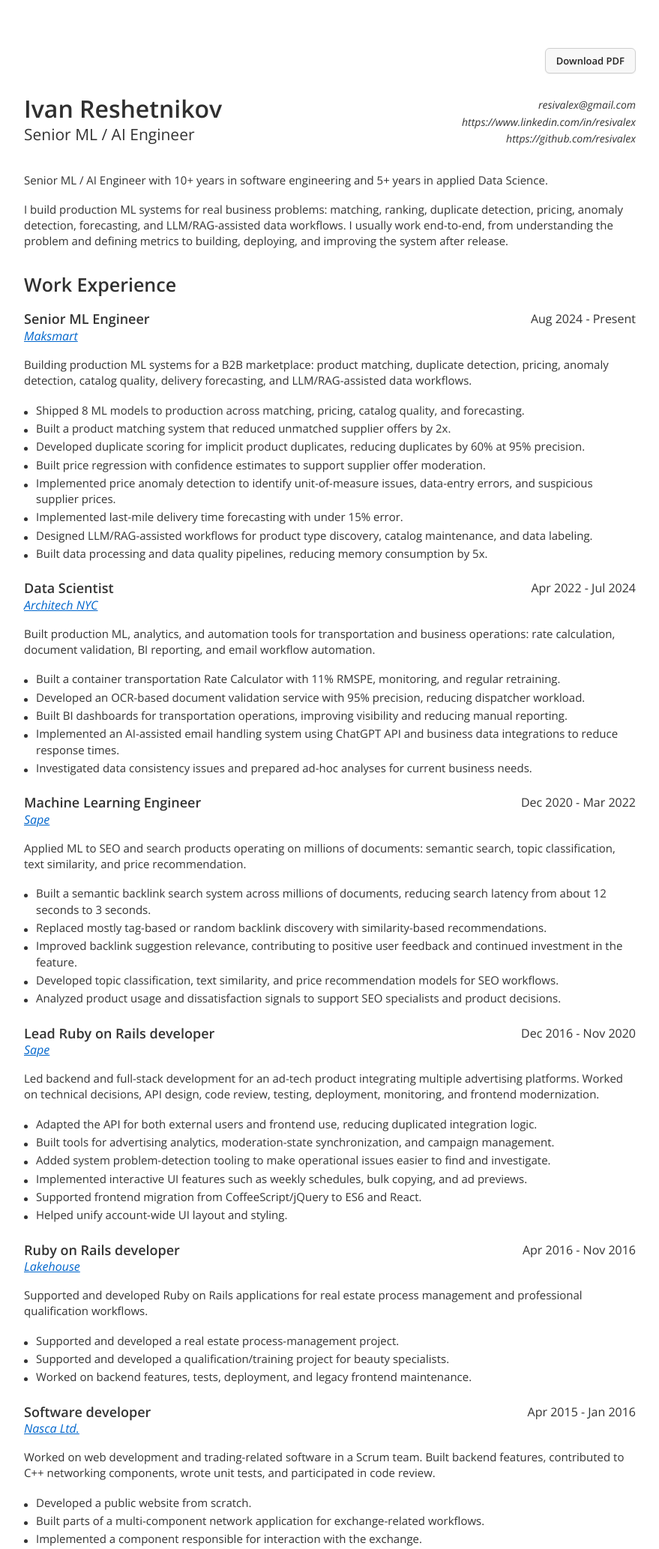
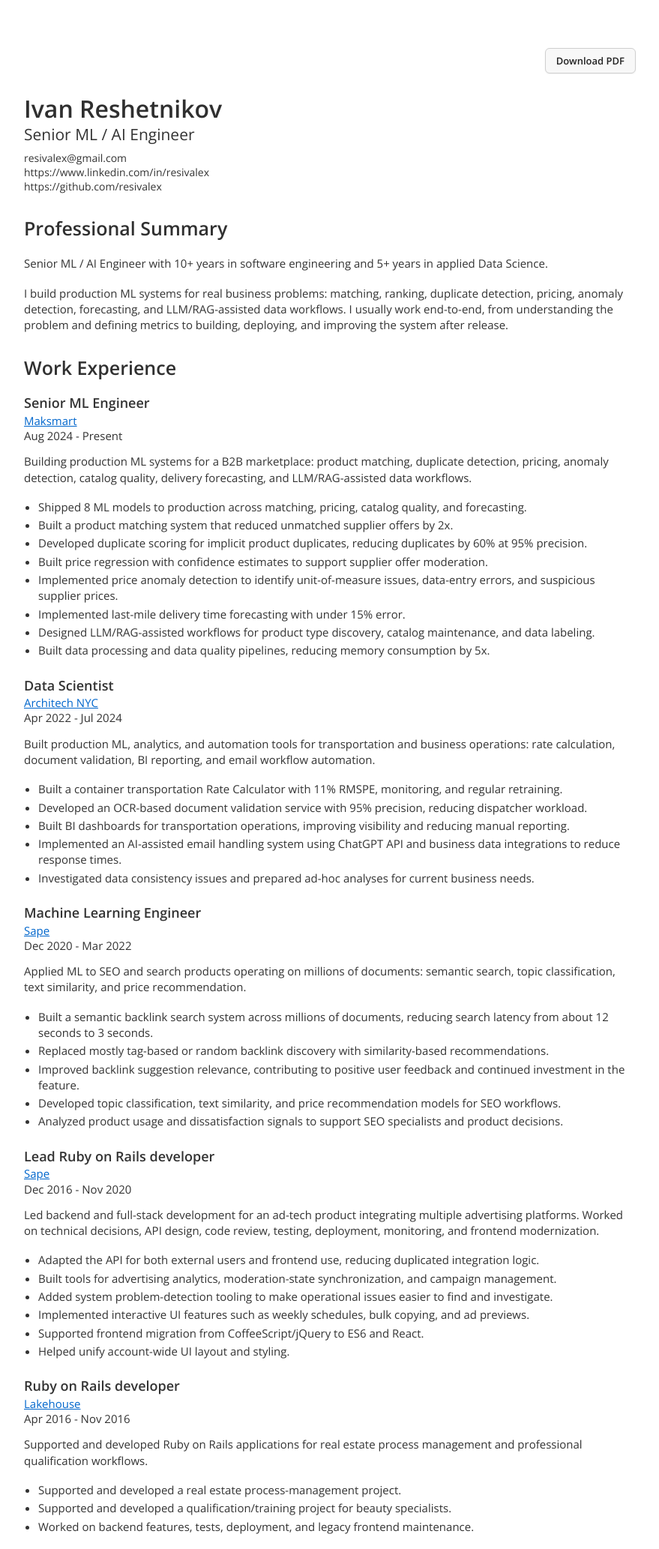
Before and after one commit to resivalex/django-blog, a Django app: page / in a window 1280 px wide. Shown: the top 2066 px of the page at 75% size, without its empty margins (200-1079 px from the left). Run offline with Django 3.2, Linux system fonts and the light colour scheme.

Commit message:
Flatten design

```diff
--- a/app/static/app/styles.css
+++ b/app/static/app/styles.css
@@ -59,24 +59,12 @@ p {
 
 ul {
   margin: 7px 0 15px;
-  padding-left: 16px;
-  list-style: none;
+  padding-left: 19px;
+  list-style: disc outside;
 }
 
 li {
   margin: 0 0 3px;
-  position: relative;
-}
-
-li::before {
-  content: "";
-  position: absolute;
-  top: 0.73em;
-  left: -16px;
-  width: 5px;
-  height: 5px;
-  border-radius: 50%;
-  background: #333;
 }
 
 .resume-page {
@@ -119,10 +107,7 @@ li::before {
 }
 
 .resume-header {
-  display: flex;
-  justify-content: space-between;
-  gap: 32px;
-  margin-bottom: 36px;
+  margin-bottom: 32px;
 }
 
 .resume-header h1 {
@@ -135,25 +120,22 @@ li::before {
 }
 
 .resume-title {
+  margin: 0 0 10px;
   font-size: 21px;
   line-height: 1.25;
 }
 
 .contact-information {
-  display: flex;
-  flex-direction: column;
-  align-items: flex-end;
-  gap: 5px;
-  min-width: 290px;
-  margin: 3px 0 0;
+  margin: 0;
   font-size: 14px;
-  font-style: italic;
-  line-height: 1.25;
+  font-style: normal;
+  line-height: 1.35;
 }
 
 .contact-information a {
   color: #333 !important;
   text-decoration: none !important;
+  overflow-wrap: anywhere;
 }
 
 .professional-summary {
@@ -179,15 +161,7 @@ section + section {
   page-break-inside: auto;
 }
 
-.experience-header,
-.education-entry {
-  display: flex;
-  justify-content: space-between;
-  gap: 28px;
-  margin-bottom: 18px;
-}
-
-.experience-header h3 {
+.experience-item h3 {
   margin: 0 0 0;
   color: #333;
   font-size: 18px;
@@ -196,21 +170,29 @@ section + section {
   letter-spacing: 0;
 }
 
+.company-name,
+.experience-date,
+.education-date {
+  color: #333;
+  font-size: 15px;
+  line-height: 1.35;
+}
+
 .company-name {
-  margin-top: 1px;
-  font-size: 16px;
-  font-style: italic;
-  line-height: 1.25;
+  margin: 2px 0 0;
 }
 
 .experience-date,
 .education-date {
-  min-width: 230px;
-  color: #333;
-  font-size: 16px;
-  line-height: 1.35;
-  text-align: right;
   white-space: nowrap;
+}
+
+.experience-date {
+  margin: 0 0 14px;
+}
+
+.education-date {
+  margin-top: 2px;
 }
 
 .education-section {
@@ -218,11 +200,7 @@ section + section {
 }
 
 .education-entry {
-  align-items: flex-start;
   margin-bottom: 0;
-}
-
-.education-details {
   line-height: 1.35;
 }
 
@@ -238,7 +216,7 @@ section + section {
 }
 
 .education-degree strong {
-  margin-right: 8px;
+  margin-right: 0;
 }
 
 .education-specialization {
@@ -277,6 +255,11 @@ section + section {
   border: 0;
   padding: 0;
   margin: 0;
+  white-space: nowrap;
+}
+
+.text-nowrap {
+  white-space: nowrap;
 }
 
 .resume-link {
@@ -291,26 +274,6 @@ section + section {
   .resume-page {
     padding: 34px 22px 0;
   }
-
-  .resume-header,
-  .experience-header,
-  .education-entry {
-    display: block;
-  }
-
-  .contact-information {
-    align-items: flex-start;
-    min-width: 0;
-    margin-top: 16px;
-  }
-
-  .experience-date,
-  .education-date {
-    min-width: 0;
-    margin-top: 6px;
-    text-align: left;
-  }
-
 }
 
 @page {
--- a/app/templates/app/resume-body.html
+++ b/app/templates/app/resume-body.html
@@ -8,19 +8,19 @@
     {% endif %}
 
     <header class="resume-header resume-block">
-        <div class="candidate-profile">
         <h1>Ivan Reshetnikov</h1>
-            <div class="resume-title">Senior ML / AI Engineer</div>
-        </div>
+        <p class="resume-title">Senior ML / AI Engineer</p>
 
         <address class="contact-information">
-            <a href="mailto:resivalex@gmail.com">resivalex@gmail.com</a>
-            {% black_link url="https://www.linkedin.com/in/resivalex/" text="https://www.linkedin.com/in/resivalex" %}
-            {% black_link url="https://github.com/resivalex" %}
+            <div><a href="mailto:resivalex@gmail.com">resivalex@gmail.com</a></div>
+            <div>{% black_link url="https://www.linkedin.com/in/resivalex/" text="https://www.linkedin.com/in/resivalex" %}</div>
+            <div>{% black_link url="https://github.com/resivalex" %}</div>
         </address>
     </header>
 
     <section class="professional-summary resume-block">
+        <h2>Professional Summary</h2>
+
         <p>
             Senior ML / AI Engineer with 10+ years in software engineering and 5+ years in applied Data Science.
         </p>
@@ -33,13 +33,9 @@
         <h2>Work Experience</h2>
 
         <article class="experience-item resume-block">
-            <div class="experience-header">
-                <div>
             <h3>Senior ML Engineer</h3>
-                    <div class="company-name">{% black_link url="https://maksmart.ru" text="Maksmart" %}</div>
-                </div>
-                <div class="experience-date">Aug 2024 - Present</div>
-            </div>
+            <p class="company-name">{% black_link url="https://maksmart.ru" text="Maksmart" %}</p>
+            <p class="experience-date">Aug 2024 - Present</p>
 
             <p>
                 Building production ML systems for a B2B marketplace: product matching, duplicate detection, pricing, anomaly detection, catalog quality, delivery forecasting, and LLM/RAG-assisted data workflows.
@@ -58,13 +54,9 @@
         </article>
 
         <article class="experience-item resume-block">
-            <div class="experience-header">
-                <div>
             <h3>Data Scientist</h3>
-                    <div class="company-name">{% black_link url="https://architech.nyc" text="Architech NYC" %}</div>
-                </div>
-                <div class="experience-date">Apr 2022 - Jul 2024</div>
-            </div>
+            <p class="company-name">{% black_link url="https://architech.nyc" text="Architech NYC" %}</p>
+            <p class="experience-date">Apr 2022 - Jul 2024</p>
 
             <p>
                 Built production ML, analytics, and automation tools for transportation and business operations: rate calculation, document validation, BI reporting, and email workflow automation.
@@ -80,13 +72,9 @@
         </article>
 
         <article class="experience-item resume-block">
-            <div class="experience-header">
-                <div>
             <h3>Machine Learning Engineer</h3>
-                    <div class="company-name">{% black_link url="https://sape.ru" text="Sape" %}</div>
-                </div>
-                <div class="experience-date">Dec 2020 - Mar 2022</div>
-            </div>
+            <p class="company-name">{% black_link url="https://sape.ru" text="Sape" %}</p>
+            <p class="experience-date">Dec 2020 - Mar 2022</p>
 
             <p>
                 Applied ML to SEO and search products operating on millions of documents: semantic search, topic classification, text similarity, and price recommendation.
@@ -102,13 +90,9 @@
         </article>
 
         <article class="experience-item resume-block">
-            <div class="experience-header">
-                <div>
             <h3>Lead Ruby on Rails developer</h3>
-                    <div class="company-name">{% black_link url="https://sape.ru" text="Sape" %}</div>
-                </div>
-                <div class="experience-date">Dec 2016 - Nov 2020</div>
-            </div>
+            <p class="company-name">{% black_link url="https://sape.ru" text="Sape" %}</p>
+            <p class="experience-date">Dec 2016 - Nov 2020</p>
 
             <p>
                 Led backend and full-stack development for an ad-tech product integrating multiple advertising platforms. Worked on technical decisions, API design, code review, testing, deployment, monitoring, and frontend modernization.
@@ -125,13 +109,9 @@
         </article>
 
         <article class="experience-item resume-block">
-            <div class="experience-header">
-                <div>
             <h3>Ruby on Rails developer</h3>
-                    <div class="company-name">{% black_link url="http://www.lakehouse.ru" text="Lakehouse" %}</div>
-                </div>
-                <div class="experience-date">Apr 2016 - Nov 2016</div>
-            </div>
+            <p class="company-name">{% black_link url="http://www.lakehouse.ru" text="Lakehouse" %}</p>
+            <p class="experience-date">Apr 2016 - Nov 2016</p>
 
             <p>
                 Supported and developed Ruby on Rails applications for real estate process management and professional qualification workflows.
@@ -145,16 +125,12 @@
         </article>
 
         <article class="experience-item resume-block">
-            <div class="experience-header">
-                <div>
             <h3>Software developer</h3>
-                    <div class="company-name">{% black_link url="http://piratetrade.ru" text="Nasca Ltd." %}</div>
-                </div>
-                <div class="experience-date">Apr 2015 - Jan 2016</div>
-            </div>
+            <p class="company-name">{% black_link url="http://piratetrade.ru" text="Nasca Ltd." %}</p>
+            <p class="experience-date">Apr 2015 - Jan 2016</p>
 
             <p>
-                Worked on web development and trading-related software in a Scrum team. Built backend features, contributed to C++ networking components, wrote unit tests, and participated in code review.
+                Worked on web development and trading-related software in a Scrum team. Built backend features, contributed to <span class="text-nowrap">C++</span> networking components, wrote unit tests, and participated in code review.
             </p>
 
             <ul>
@@ -168,13 +144,9 @@
         </article>
 
         <article class="experience-item resume-block">
-            <div class="experience-header">
-                <div>
             <h3>C++/Qt developer</h3>
-                    <div class="company-name">{% black_link url="http://piratetrade.ru" text="Nasca Ltd." %}</div>
-                </div>
-                <div class="experience-date">Dec 2012 - Sep 2013</div>
-            </div>
+            <p class="company-name">{% black_link url="http://piratetrade.ru" text="Nasca Ltd." %}</p>
+            <p class="experience-date">Dec 2012 - Sep 2013</p>
 
             <p>
                 Worked on trading-related desktop and backend tools, including trading engine improvements, log processing, exchange emulation, and automation utilities.
@@ -192,7 +164,7 @@
     </section>
 
     <section class="skills-section resume-block">
-        <h2>Core Skills</h2>
+        <h2>Skills</h2>
 
         {% output_core_skill_areas %}
     </section>
@@ -201,12 +173,10 @@
         <h2>Education</h2>
 
         <div class="education-entry">
-            <div class="education-details">
             <strong class="education-institution">Pskov State University</strong>
             <div class="education-degree">
-                    <strong>Master's degree</strong>
+                <strong>Master's degree,</strong>
                 <span>Informatics <span class="education-specialization">(Information Systems and Technologies)</span></span>
-                </div>
             </div>
             <div class="education-date">2008 - 2013</div>
         </div>
```
Also changed, not shown: 1 other file. Lines whose indentation alone changed are shown as unchanged.
